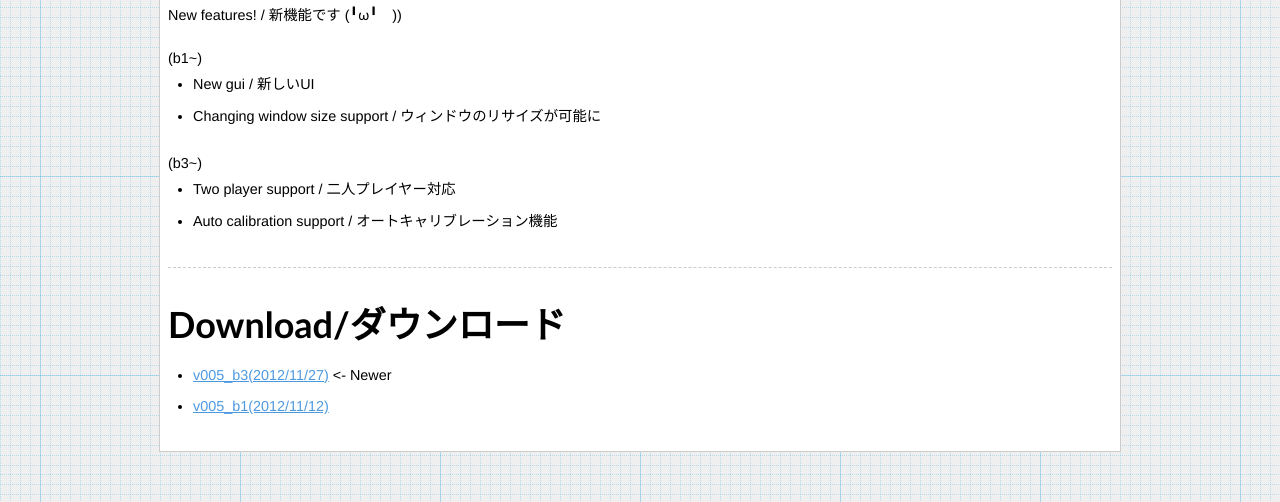
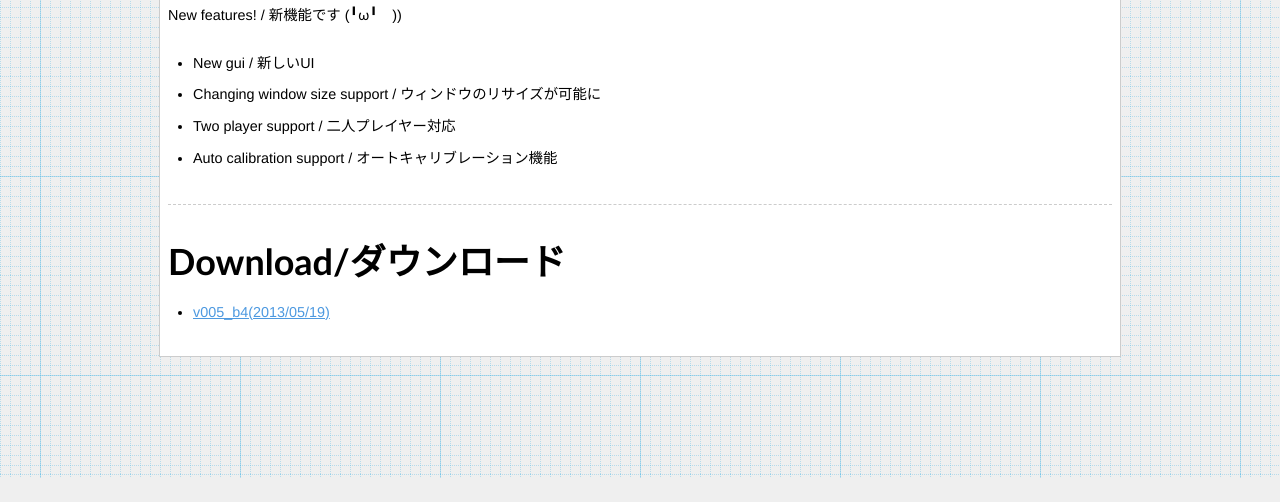
Before and after one commit to mactkg/kinect2Scratch4Mac, a plain HTML site: page beta.html in a window 1280 px wide. Shown: the part 322-824 px from the top of the page. After the commit the page ends 800 px from the top, so only its background shows below. Drawn offline with nearby package versions, Linux system fonts and the light colour scheme.

Commit message:
add a link to download v005b4

```diff
--- a/beta.html
+++ b/beta.html
@@ -34,13 +34,9 @@
 
     <h2>Beta/ベータ</h2>
     New features! / 新機能です (╹ω╹　))<br><br>
-    (b1~)
     <ul>
       <li>New gui / 新しいUI</li>
       <li>Changing window size support / ウィンドウのリサイズが可能に</li>
-    </ul>
-    (b3~)
-    <ul>
       <li>Two player support / 二人プレイヤー対応</li>
       <li>Auto calibration support / オートキャリブレーション機能</li>
     </ul>
@@ -49,10 +45,8 @@
 
     <h2>Download/ダウンロード</h2>
     <ul>
-      <li><a href="https://github.com/downloads/mactkg/kinect2Scratch4Mac/Kinect2Scratch4Mac_005_b3_built.zip">v005_b3(2012/11/27)</a> <- Newer</li>
-      <li><a href="https://github.com/downloads/mactkg/kinect2Scratch4Mac/Kinect2Scratch4Mac_005_b1_built.zip">v005_b1(2012/11/12)</a></li>
+      <li><a href="https://dl.dropboxusercontent.com/u/787507/Kinect2Scratch4Mac_005_b4_built.zip">v005_b4(2013/05/19)</a></li>
     </ul>
-
 
 	</div>
 
```
